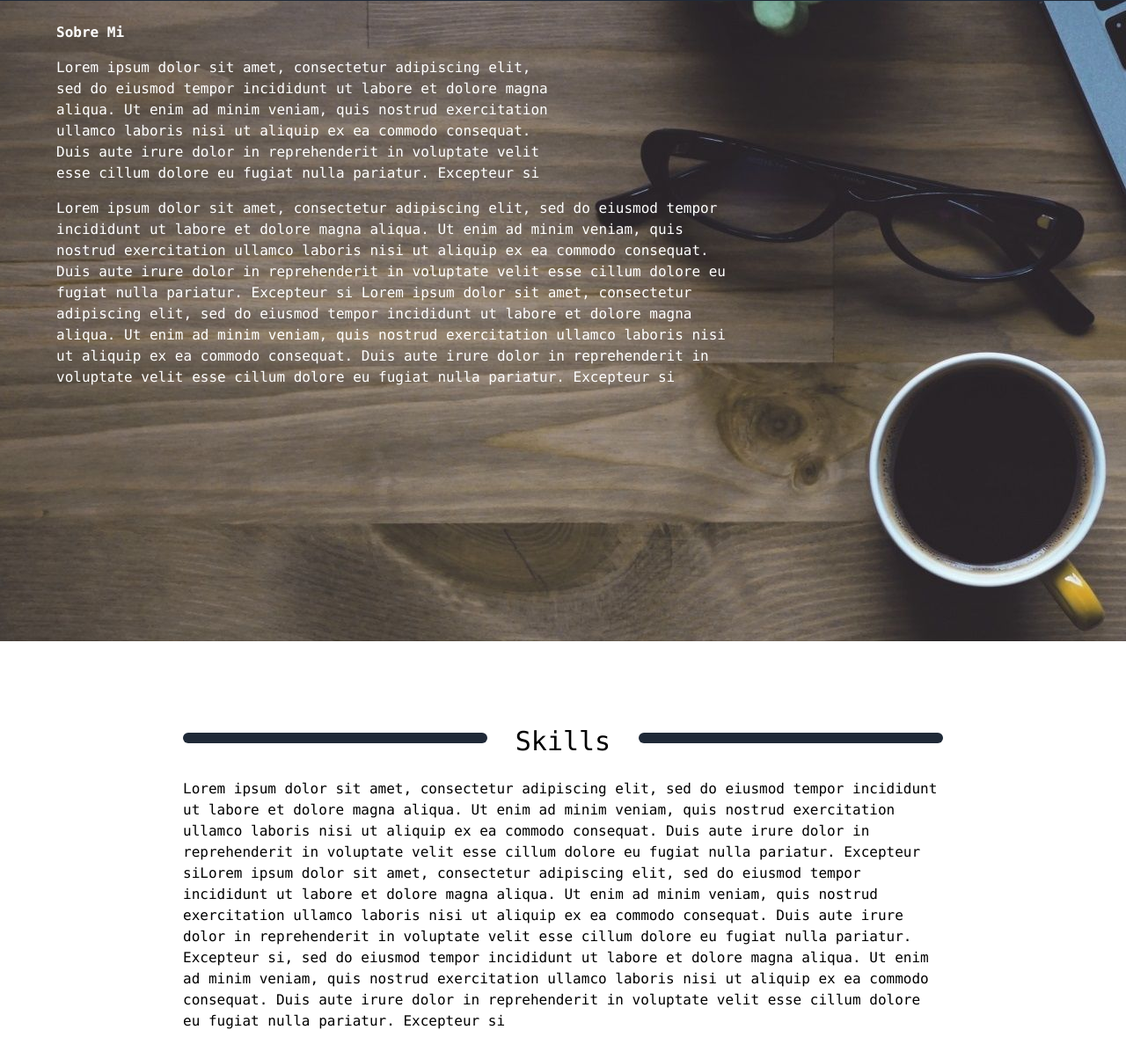
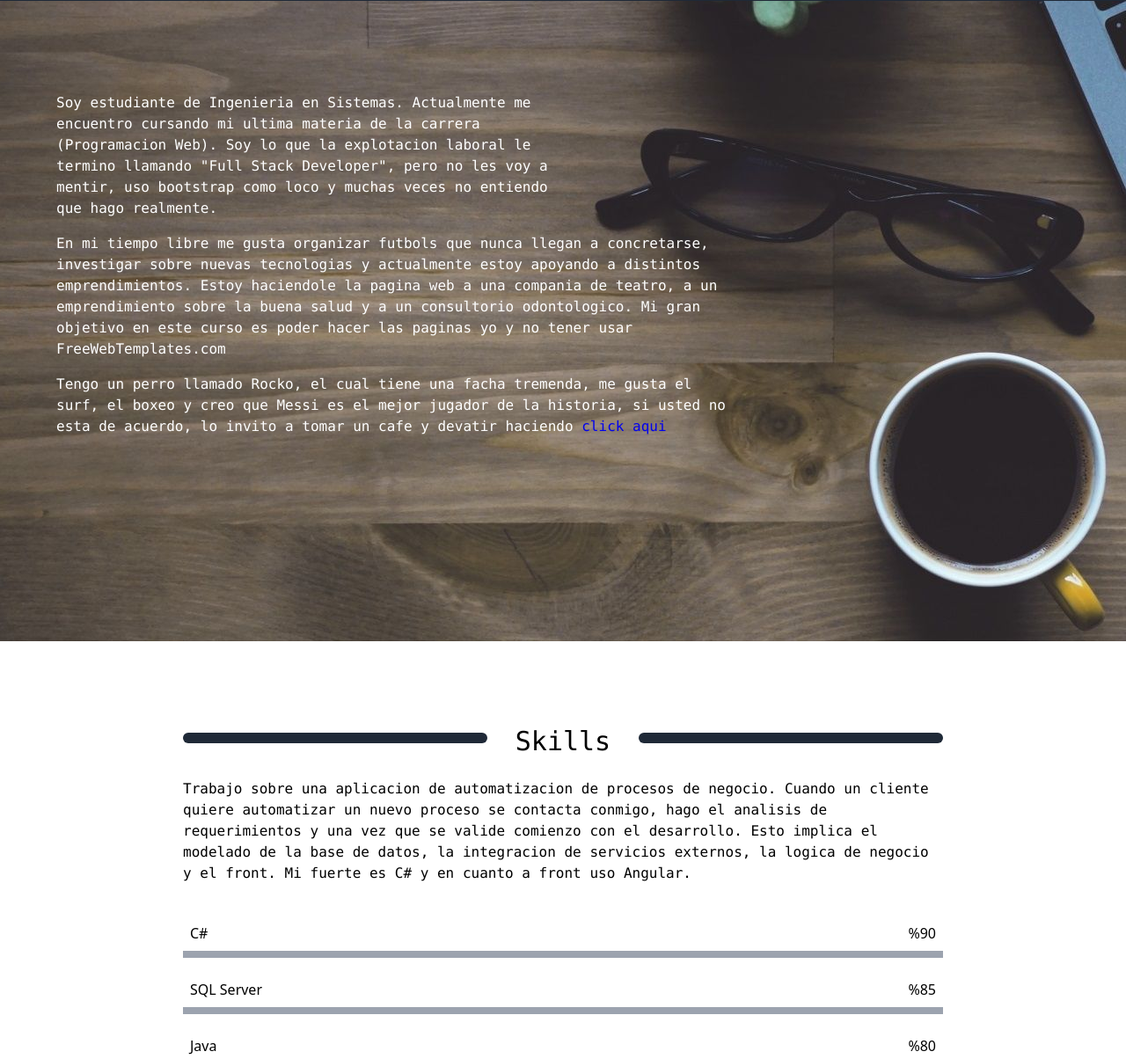
Before and after one commit to ucudal/PW_2021_Website-rafapelacchi, a website: page docs/test.html in a window 1280 px wide. Shown: the part 71-1275 px from the top of the page at 88% size. Drawn offline with nearby package versions, Linux system fonts and the light colour scheme.

Commit message:
modificaciones js

```diff
--- a/docs/index.js
+++ b/docs/index.js
@@ -47,3 +47,7 @@ function smoothScroll(id) {
 
     scroll(scrollContainer, scrollContainer.scrollTop, targetY, 0);
 }
+
+function joda(){
+    alert("Nunca tomaria un cafe con alguien que piense lo contrario!")
+}
--- a/docs/test.html
+++ b/docs/test.html
@@ -30,7 +30,7 @@
 
 
         <!-- Menu Browser -->
-        <div id="navBar" class="bg-gray-800 flex text-white items-center justify-between p-3 fixed w-full">
+        <div id="navBar" class="bg-gray-800 flex text-white items-center justify-between p-3 fixed w-full z-10">
             <label class="font-extrabold pl-11">Rafael Pelacchi</label>
             <ul class="flex justify-between">
                 <li class="p-3 cursor-pointer rounded hover:bg-gray-400 " onclick="smoothScroll('presentacion')"><a class="" href="#" ></a>Presentacion</li>
@@ -42,14 +42,16 @@
 
         <!-- Menu Presentacion -->
         <section class="w-full p-0 h-screen text-white justify-between flex pt-24 pl-16" id="presentacion">
-            <div id="contenedor" class="h-screen items-center justify-center">
-                <div  class="font-mono pb-4 font-extrabold">Sobre Mi</div>
+            <div id="contenedor" class="h-screen items-center justify-center pt-20">
                 <div class="font-mono">
                     <p class="max-w-xl">
-                        Lorem ipsum dolor sit amet, consectetur adipiscing elit, sed do eiusmod tempor incididunt ut labore et dolore magna aliqua. Ut enim ad minim veniam, quis nostrud exercitation ullamco laboris nisi ut aliquip ex ea commodo consequat. Duis aute irure dolor in reprehenderit in voluptate velit esse cillum dolore eu fugiat nulla pariatur. Excepteur si
+                        Soy estudiante de Ingenieria en Sistemas. Actualmente me encuentro cursando mi ultima materia de la carrera (Programacion Web). Soy lo que la explotacion laboral le termino llamando "Full Stack Developer", pero no les voy a mentir, uso bootstrap como loco y muchas veces no entiendo que hago realmente.
                     </p>
                     <p class="max-w-3xl pt-4">
-                        Lorem ipsum dolor sit amet, consectetur adipiscing elit, sed do eiusmod tempor incididunt ut labore et dolore magna aliqua. Ut enim ad minim veniam, quis nostrud exercitation ullamco laboris nisi ut aliquip ex ea commodo consequat. Duis aute irure dolor in reprehenderit in voluptate velit esse cillum dolore eu fugiat nulla pariatur. Excepteur si                        Lorem ipsum dolor sit amet, consectetur adipiscing elit, sed do eiusmod tempor incididunt ut labore et dolore magna aliqua. Ut enim ad minim veniam, quis nostrud exercitation ullamco laboris nisi ut aliquip ex ea commodo consequat. Duis aute irure dolor in reprehenderit in voluptate velit esse cillum dolore eu fugiat nulla pariatur. Excepteur si
+                        En mi tiempo libre me gusta organizar futbols que nunca llegan a concretarse, investigar sobre nuevas tecnologias y actualmente estoy apoyando a distintos emprendimientos. Estoy haciendole la pagina web a una compania de teatro, a un emprendimiento sobre la buena salud y a un consultorio odontologico. Mi gran objetivo en este curso es poder hacer las paginas yo y no tener usar FreeWebTemplates.com
+                    </p>
+                    <p class="max-w-3xl pt-4">
+                        Tengo un perro llamado Rocko, el cual tiene una facha tremenda, me gusta el surf, el boxeo y creo que Messi es el mejor jugador de la historia, si usted no esta de acuerdo, lo invito a tomar un cafe y devatir haciendo <span style="color: -webkit-link; cursor:pointer" onclick="joda()">click aqui</span>
                     </p>
                 </div>
             </div>
@@ -71,7 +73,7 @@
                 </div>
                 <div class="pt-6">
                     <p class="font-mono">
-                        Lorem ipsum dolor sit amet, consectetur adipiscing elit, sed do eiusmod tempor incididunt ut labore et dolore magna aliqua. Ut enim ad minim veniam, quis nostrud exercitation ullamco laboris nisi ut aliquip ex ea commodo consequat. Duis aute irure dolor in reprehenderit in voluptate velit esse cillum dolore eu fugiat nulla pariatur. Excepteur siLorem ipsum dolor sit amet, consectetur adipiscing elit, sed do eiusmod tempor incididunt ut labore et dolore magna aliqua. Ut enim ad minim veniam, quis nostrud exercitation ullamco laboris nisi ut aliquip ex ea commodo consequat. Duis aute irure dolor in reprehenderit in voluptate velit esse cillum dolore eu fugiat nulla pariatur. Excepteur si, sed do eiusmod tempor incididunt ut labore et dolore magna aliqua. Ut enim ad minim veniam, quis nostrud exercitation ullamco laboris nisi ut aliquip ex ea commodo consequat. Duis aute irure dolor in reprehenderit in voluptate velit esse cillum dolore eu fugiat nulla pariatur. Excepteur si
+                        Trabajo sobre una aplicacion de automatizacion de procesos de negocio. Cuando un cliente quiere automatizar un nuevo proceso se contacta conmigo, hago el analisis de requerimientos y una vez que se valide comienzo con el desarrollo. Esto implica el modelado de la base de datos, la integracion de servicios externos, la logica de negocio y el front. Mi fuerte es C# y en cuanto a front uso Angular.
                     </p>
                 </div>
                 <div>
```
Also changed, not shown: src/fondo1.jpg (added).
